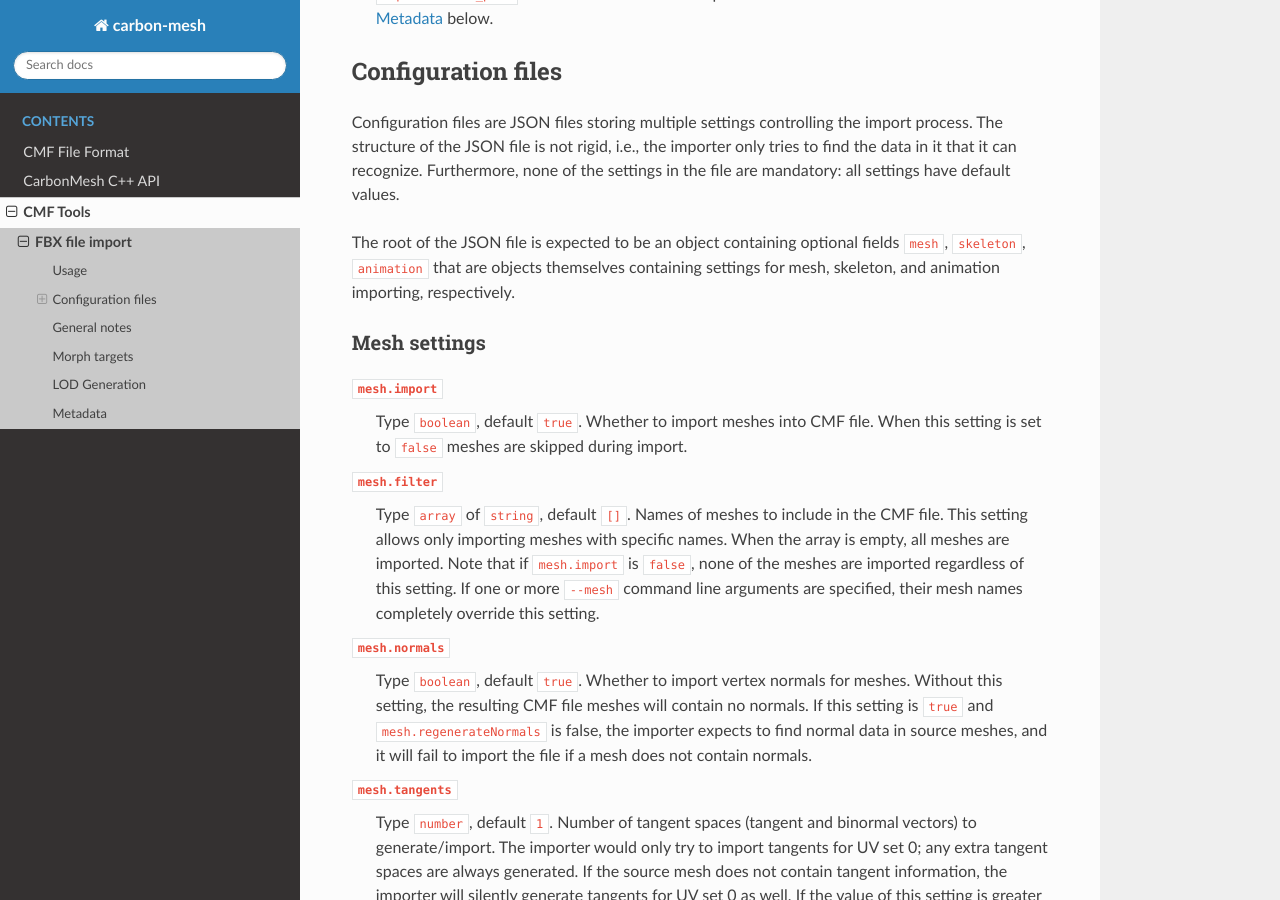
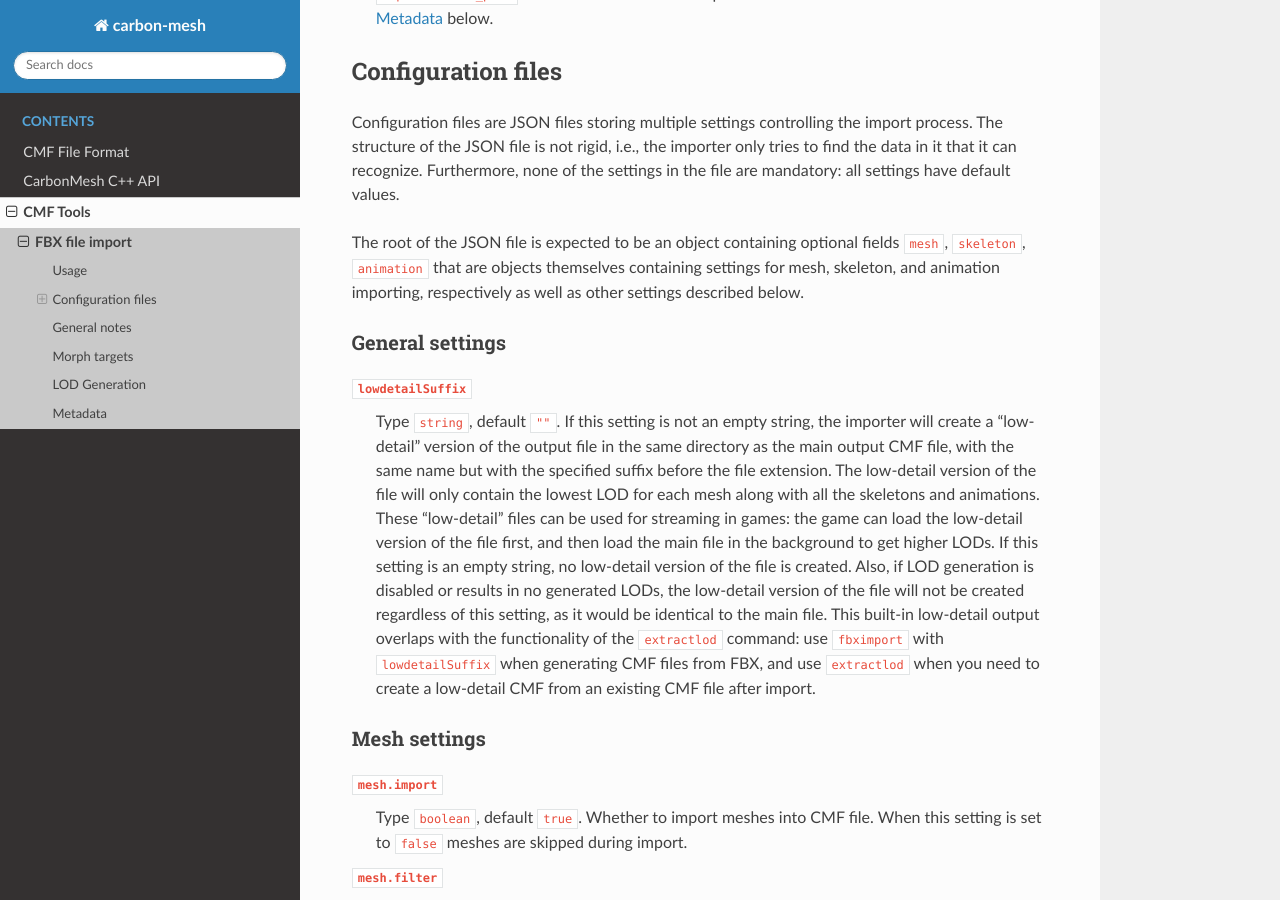
Before and after one commit to carbonengine/mesh, a Sphinx documentation site: the page built from doc/source/cmf/fbximport.rst, in a window 1280 px wide and 900 px high, scrolled down 1031 px. Built offline with Sphinx 7.4.7 and the Read the Docs theme 3.1.0, drawn with Linux system fonts in a browser that asks for light colours.

Commit message:
Add "low-detail" file generation to the fbximport command (#57)
This simplifies the geometry pipeline: instead of two commands to generate all the needed data from an FBX file (cmfprocessor fbximport + cmfprocessor extractlod), only fbximport is needed.

Other changes:
- some minor code cleanup in the fbximport.cpp.
- use "cmfprocessor fbximport" as the "generator" metadata field to make it clear how the file was generated

```diff
--- a/doc/source/cmf/fbximport.rst
+++ b/doc/source/cmf/fbximport.rst
@@ -37,7 +37,19 @@ Configuration files
 Configuration files are JSON files storing multiple settings controlling the import process. The structure of the JSON file is not rigid, i.e., the importer only tries to find the
 data in it that it can recognize. Furthermore, none of the settings in the file are mandatory: all settings have default values.
 
-The root of the JSON file is expected to be an object containing optional fields ``mesh``, ``skeleton``, ``animation`` that are objects themselves containing settings for mesh, skeleton, and animation importing, respectively.
+The root of the JSON file is expected to be an object containing optional fields ``mesh``, ``skeleton``, ``animation`` that are objects themselves containing settings for mesh, skeleton,
+and animation importing, respectively as well as other settings described below.
+
+General settings
+^^^^^^^^^^^^^^^^
+``lowdetailSuffix``
+  Type ``string``, default ``""``. If this setting is not an empty string, the importer will create a "low-detail" version of the output file in the same directory as the
+  main output CMF file, with the same name but with the specified suffix before the file extension. The low-detail version of the file will only contain the lowest LOD for each mesh
+  along with all the skeletons and animations. These "low-detail" files can be used for streaming in games: the game can load the low-detail version of the file first, and then load
+  the main file in the background to get higher LODs. If this setting is an empty string, no low-detail version of the file is created. Also, if LOD generation is disabled or results
+  in no generated LODs, the low-detail version of the file will not be created regardless of this setting, as it would be identical to the main file. This built-in low-detail output
+  overlaps with the functionality of the ``extractlod`` command: use ``fbximport`` with ``lowdetailSuffix`` when generating CMF files from FBX, and use ``extractlod`` when you need to
+  create a low-detail CMF from an existing CMF file after import.
 
 Mesh settings
 ^^^^^^^^^^^^^
```
Also changed, not shown: 3 other files.
